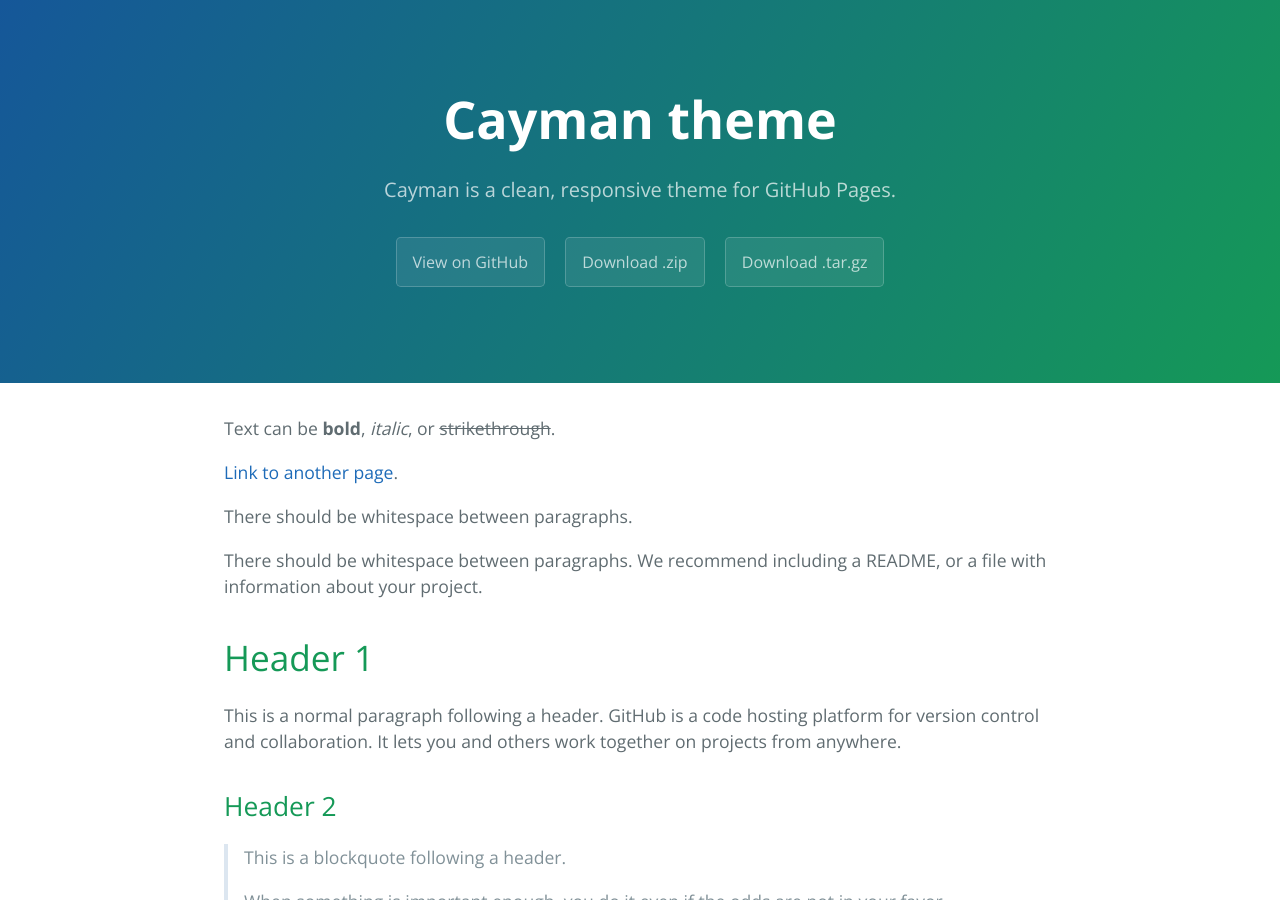
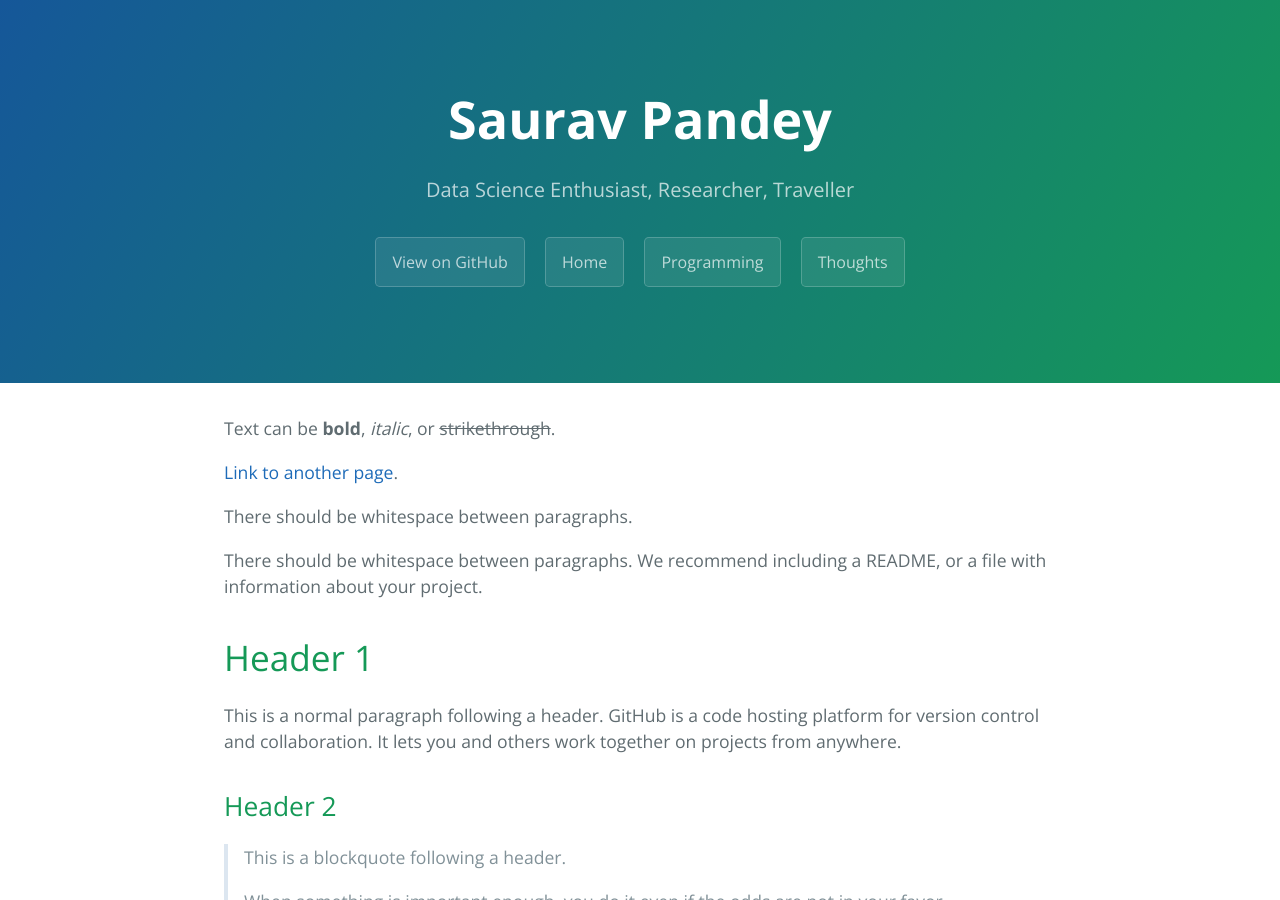
Before and after one commit to pysaurav/jekyll, a Jekyll site: the page built from index.md, in a window 1280 px wide and 900 px high. Built offline with Jekyll 4.4.1, drawn with Linux system fonts in a browser that asks for light colours.

Commit message:
multiple pages

```diff
--- a/_config.yml
+++ b/_config.yml
@@ -1,5 +1,5 @@
-title: Cayman theme
-description: Cayman is a clean, responsive theme for GitHub Pages.
+title: Saurav Pandey
+description: Data Science Enthusiast, Researcher, Traveller
 show_downloads: true
 google_analytics:
 theme: jekyll-theme-cayman
--- a/_layouts/default.html
+++ b/_layouts/default.html
@@ -29,8 +29,9 @@
         <a href="{{ site.github.repository_url }}" class="btn">View on GitHub</a>
       {% endif %}
       {% if site.show_downloads %}
-        <a href="{{ site.github.zip_url }}" class="btn">Download .zip</a>
-        <a href="{{ site.github.tar_url }}" class="btn">Download .tar.gz</a>
+        <a href="/" class="btn">Home</a>
+        <a href="/programming" class="btn">Programming</a>
+        <a href="/thoughts" class="btn">Thoughts</a>
       {% endif %}
     </header>
 
```
Also changed, not shown: programming.md (added, +11 -0 lines), thoughts.md (renamed from another-page.md, +1 -1 lines), favicon.ico (added).
